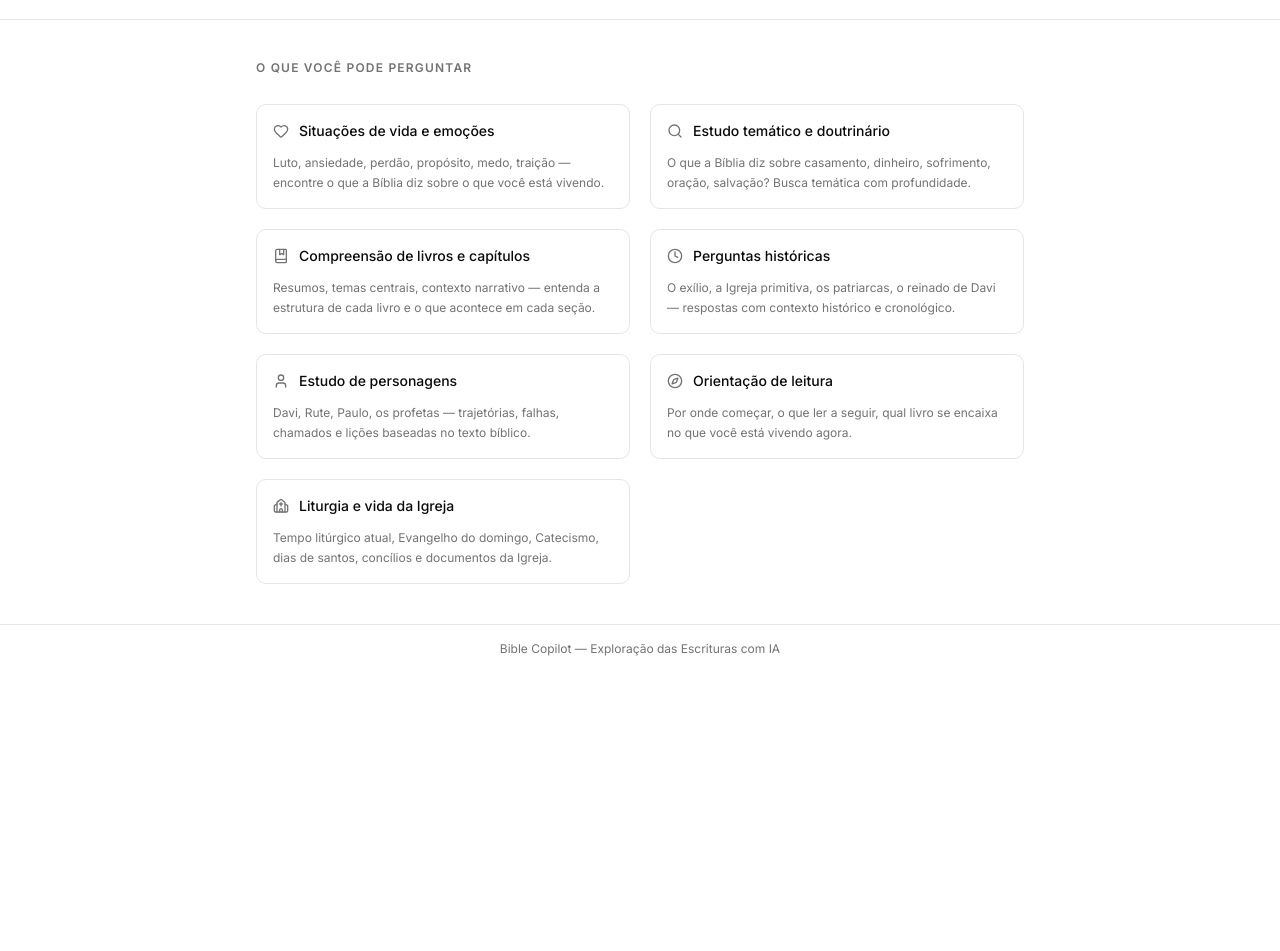
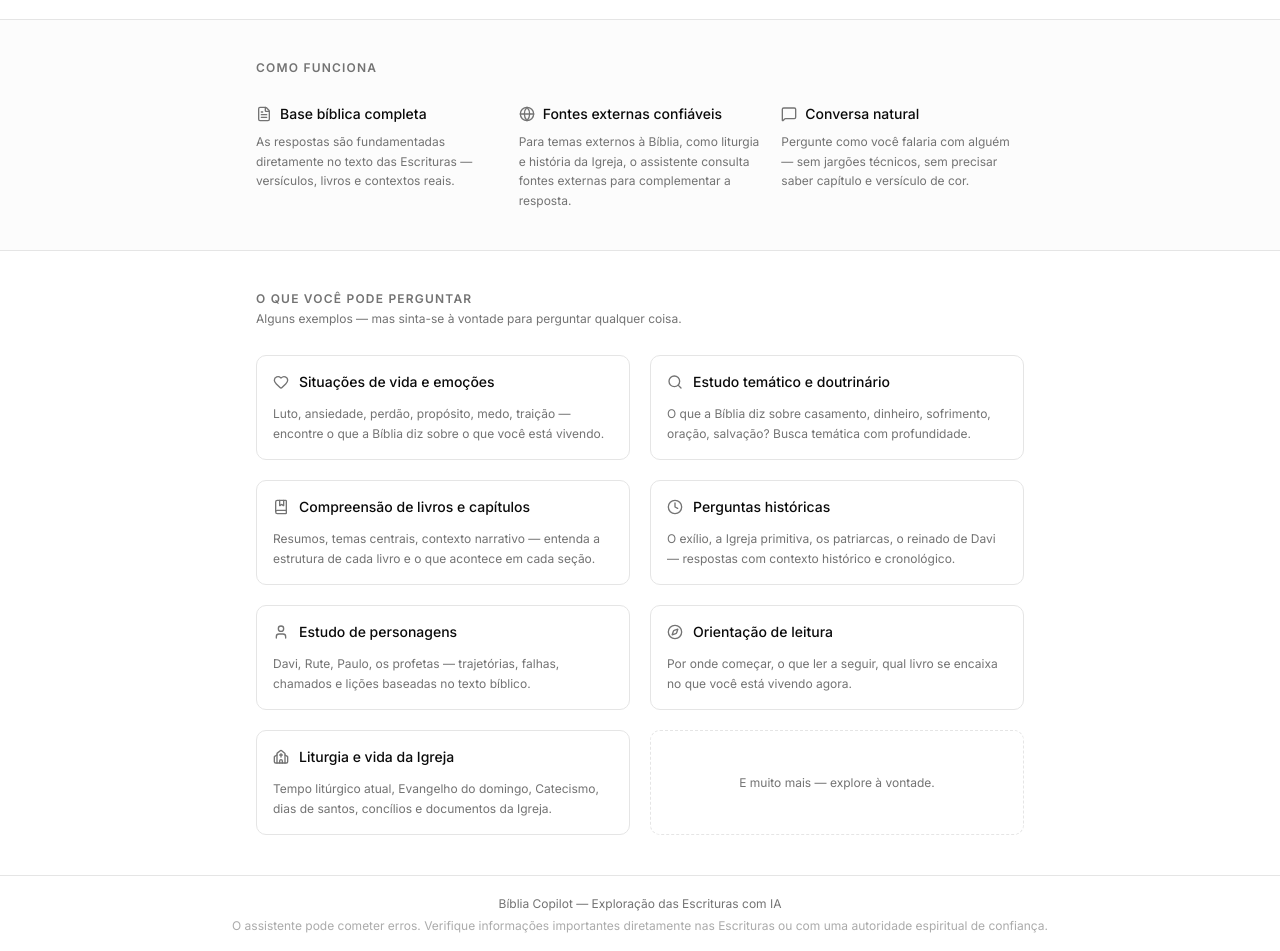
Before and after one commit to luizlzg/bible-copilot-frontend, a Next.js app: page / in a window 1280 px wide. Shown: the part 360-1311 px from the top of the page. Before the commit the page ends 1033 px from the top, so only its background shows below. Built offline with nearby package versions, Linux system fonts and the light colour scheme; no server answers.

Commit message:
feat: update branding to "Bíblia Copilot" and enhance user guidance in chat components

```diff
--- a/app/(public)/login/page.tsx
+++ b/app/(public)/login/page.tsx
@@ -174,7 +174,7 @@ function LoginPageContent() {
         <div className="flex flex-col items-center gap-2">
           <Link href="/" className="flex items-center gap-2 text-sm text-muted-foreground hover:text-foreground transition-colors">
             <BookOpen className="h-4 w-4" />
-            Bible Copilot
+            Bíblia Copilot
           </Link>
         </div>
 
--- a/app/(public)/page.tsx
+++ b/app/(public)/page.tsx
@@ -1,6 +1,6 @@
 import Link from "next/link"
 import { Button } from "@/components/ui/button"
-import { BookOpen, Heart, Search, Clock, User, Compass, BookMarked, Church } from "lucide-react"
+import { BookOpen, Heart, Search, Clock, User, Compass, BookMarked, Church, Globe, FileText, MessageSquare } from "lucide-react"
 import { createClient } from "@/lib/supabase/server"
 import { ThemeToggle } from "@/components/shared/ThemeToggle"
 import { UserMenu } from "@/components/shared/UserMenu"
@@ -57,7 +57,7 @@ export default async function HomePage() {
       <nav className="border-b px-5 py-3 flex items-center justify-between">
         <div className="flex items-center gap-2">
           <BookOpen className="h-4 w-4" />
-          <span className="font-semibold text-sm">Bible Copilot</span>
+          <span className="font-semibold text-sm">Bíblia Copilot</span>
         </div>
         <div className="flex items-center gap-3">
           {user?.email && <UserMenu email={user.email} username={userInfo?.username} />}
@@ -87,10 +87,41 @@ export default async function HomePage() {
         </div>
       </section>
 
+      {/* Features */}
+      <section className="px-6 py-10 border-b bg-muted/30">
+        <div className="max-w-3xl mx-auto">
+          <h2 className="text-xs font-semibold text-muted-foreground uppercase tracking-widest mb-7">Como funciona</h2>
+          <div className="grid grid-cols-1 sm:grid-cols-3 gap-5">
+            <div className="space-y-2">
+              <div className="flex items-center gap-2">
+                <FileText className="h-4 w-4 text-muted-foreground shrink-0" />
+                <h3 className="text-sm font-medium">Base bíblica completa</h3>
+              </div>
+              <p className="text-xs text-muted-foreground leading-relaxed">As respostas são fundamentadas diretamente no texto das Escrituras — versículos, livros e contextos reais.</p>
+            </div>
+            <div className="space-y-2">
+              <div className="flex items-center gap-2">
+                <Globe className="h-4 w-4 text-muted-foreground shrink-0" />
+                <h3 className="text-sm font-medium">Fontes externas confiáveis</h3>
+              </div>
+              <p className="text-xs text-muted-foreground leading-relaxed">Para temas externos à Bíblia, como liturgia e história da Igreja, o assistente consulta fontes externas para complementar a resposta.</p>
+            </div>
+            <div className="space-y-2">
+              <div className="flex items-center gap-2">
+                <MessageSquare className="h-4 w-4 text-muted-foreground shrink-0" />
+                <h3 className="text-sm font-medium">Conversa natural</h3>
+              </div>
+              <p className="text-xs text-muted-foreground leading-relaxed">Pergunte como você falaria com alguém — sem jargões técnicos, sem precisar saber capítulo e versículo de cor.</p>
+            </div>
+          </div>
+        </div>
+      </section>
+
       {/* Use cases */}
       <section className="px-6 py-10">
         <div className="max-w-3xl mx-auto">
-          <h2 className="text-xs font-semibold text-muted-foreground uppercase tracking-widest mb-7">O que você pode perguntar</h2>
+          <h2 className="text-xs font-semibold text-muted-foreground uppercase tracking-widest mb-1">O que você pode perguntar</h2>
+          <p className="text-xs text-muted-foreground mb-7">Alguns exemplos — mas sinta-se à vontade para perguntar qualquer coisa.</p>
           <div className="grid grid-cols-1 sm:grid-cols-2 gap-5">
             {useCases.map((item) => {
               const Icon = item.icon
@@ -104,13 +135,17 @@ export default async function HomePage() {
                 </div>
               )
             })}
+            <div className="p-4 rounded-lg border border-dashed bg-background flex items-center justify-center">
+              <p className="text-xs text-muted-foreground text-center">E muito mais — explore à vontade.</p>
+            </div>
           </div>
         </div>
       </section>
 
       {/* Footer */}
-      <footer className="border-t px-6 py-4 mt-auto text-center text-xs text-muted-foreground">
-        Bible Copilot — Exploração das Escrituras com IA
+      <footer className="border-t px-6 py-5 mt-auto text-center space-y-1.5">
+        <p className="text-xs text-muted-foreground">Bíblia Copilot — Exploração das Escrituras com IA</p>
+        <p className="text-xs text-muted-foreground/60">O assistente pode cometer erros. Verifique informações importantes diretamente nas Escrituras ou com uma autoridade espiritual de confiança.</p>
       </footer>
     </main>
   )
--- a/app/layout.tsx
+++ b/app/layout.tsx
@@ -9,7 +9,7 @@ const inter = Inter({
 })
 
 export const metadata: Metadata = {
-  title: "Bible Copilot",
+  title: "Bíblia Copilot",
   description:
     "Seu copiloto para explorar as Escrituras — faça perguntas, encontre passagens relevantes e aprofunde seu entendimento da Bíblia.",
 }
--- a/components/shared/ChatMessages.tsx
+++ b/components/shared/ChatMessages.tsx
@@ -214,6 +214,9 @@ export function ChatMessages({ sessionId: initialSessionId, initialMessages }: C
       </div>
 
       <ChatInput onSend={handleSend} disabled={thinking} />
+      <div className="px-6 py-2 text-center">
+        <p className="text-[10px] text-muted-foreground/70">O assistente pode cometer erros. Verifique informações importantes nas Escrituras ou com uma autoridade espiritual.</p>
+      </div>
     </div>
   )
 }
--- a/components/shared/ChatShell.tsx
+++ b/components/shared/ChatShell.tsx
@@ -69,7 +69,7 @@ export function ChatShell({ sessions, email, username, children }: ChatShellProp
             className="flex items-center gap-1.5 hover:opacity-70 transition-opacity"
           >
             <BookOpen className="h-4 w-4 shrink-0" />
-            <span className="font-semibold text-sm">Bible Copilot</span>
+            <span className="font-semibold text-sm">Bíblia Copilot</span>
           </Link>
 
           <div className="flex items-center gap-2 justify-self-end">
```
